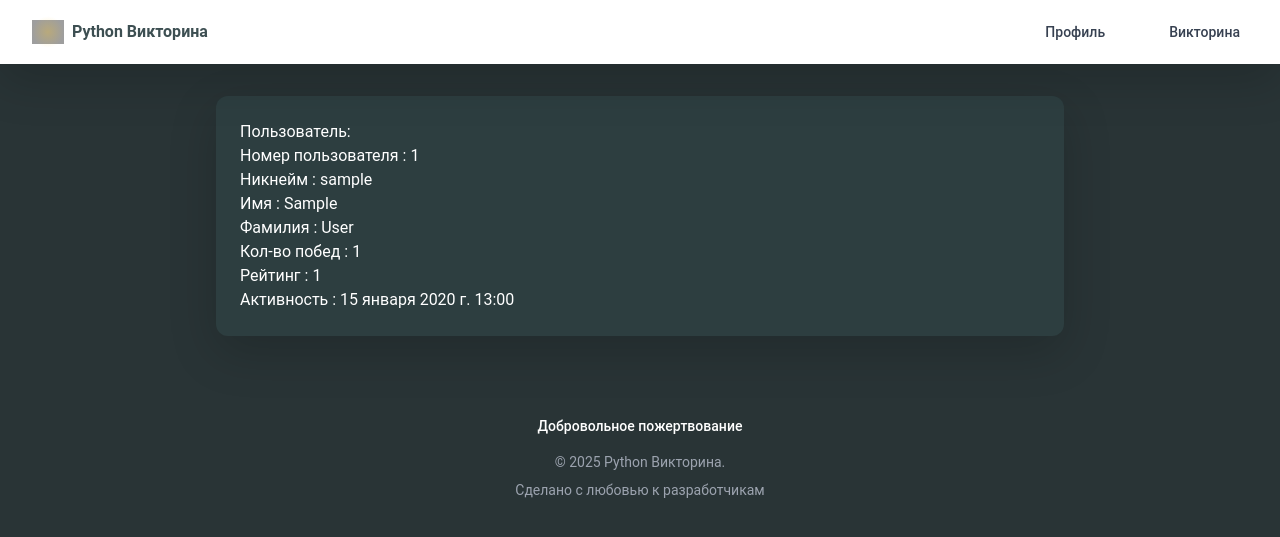
After one commit to IvanPro91/TelegramPollPythonVoid, a Django app: page /profile/1 in a window 1280 px wide. The commit adds this page. Shown: the top 537 px of the page. Run offline with Django 5.2, Linux system fonts and the light colour scheme; tables that the repository leaves empty hold one stand-in row (values such as "Sample post"); parts of the project's set-up code (start-up, migrations or seed data) failed here and were passed over; grey boxes are pictures that could not be loaded.

Commit message:
Добавление шаблона профиля + пути до них

```diff
--- a/config/settings.py
+++ b/config/settings.py
@@ -41,7 +41,7 @@ ROOT_URLCONF = "config.urls"
 TEMPLATES = [
     {
         "BACKEND": "django.template.backends.django.DjangoTemplates",
-        "DIRS": [BASE_DIR / "base" / "templates"],
+        "DIRS": [BASE_DIR / "template"],
         "APP_DIRS": True,
         "OPTIONS": {
             "context_processors": [
--- a/config/urls.py
+++ b/config/urls.py
@@ -7,4 +7,5 @@ urlpatterns = [
     # path("admin/", admin.site.urls),
     path("", include("home.urls")),
     path("polling/", include("polling.urls")),
+    path("profile/", include("user.urls")),
 ] + static(settings.MEDIA_URL, document_root=settings.MEDIA_ROOT)
--- a/home/templates/base/base_template.html
+++ b/template/base/base_template.html
@@ -134,6 +134,8 @@
     let user_id = tg.initDataUnsafe.user.id;
     elem_username.text(first_name + " " + last_name + " @" + username);
 
+    $('.href-profile').prop('href', '/profile/' + user_id)
+
     $("#btn_next_poll").click(function () {
         location.reload();
     })
--- a/home/templates/base/menu.html
+++ b/template/base/menu.html
@@ -14,8 +14,8 @@
             </div>
 
             <div class="hidden md:flex items-center space-x-8">
-                <a class="text-gray-700 hover:text-blue-600 px-3 py-2 text-sm font-medium" href="/">Профиль</a>
-                <a class="text-gray-700 hover:text-blue-600 px-3 py-2 text-sm font-medium" href="/">Викторина</a>
+                <a class="text-gray-700 hover:text-blue-600 px-3 py-2 text-sm font-medium href-profile">Профиль</a>
+                <a class="text-gray-700 hover:text-blue-600 px-3 py-2 text-sm font-medium" href="{% url 'home:home' %}">Викторина</a>
             </div>
             <div class="md:hidden flex items-center">
                 <button class="text-gray-500 hover:text-gray-900 focus:outline-none" id="mobile-menu-button">
@@ -27,10 +27,9 @@
 
     <div class="mobile-menu hidden md:hidden bg-white shadow-lg" id="mobile-menu">
         <div class="px-2 pt-2 pb-3 space-y-1 sm:px-3">
+            <a class="block px-3 py-2 text-base font-medium text-gray-700 hover:text-blue-600 hover:bg-gray-50 href-profile">Профиль</a>
             <a class="block px-3 py-2 text-base font-medium text-gray-700 hover:text-blue-600 hover:bg-gray-50"
-               href="/">Профиль</a>
-            <a class="block px-3 py-2 text-base font-medium text-gray-700 hover:text-blue-600 hover:bg-gray-50"
-               href="/">Викторина</a>
+               href="{% url 'home:home' %}">Викторина</a>
         </div>
     </div>
 </nav>
--- /dev/null
+++ b/user/templates/profile.html
@@ -0,0 +1,18 @@
+{% extends 'base/base_template.html' %}
+
+{% block title %}Викторина{% endblock %}
+{% block content %}
+
+<div class="bg-[#2D3E40] rounded-xl p-6 shadow-lg" id="quiz-screen">
+    Пользователь:
+    <br>
+    <p>Номер пользователя : {{ user.user_id }}</p>
+    <p>Никнейм : {{ user.username }}</p>
+    <p>Имя : {{ user.first_name }}</p>
+    <p>Фамилия : {{ user.last_name }}</p>
+    <p>Кол-во побед : {{ user.count_winner }}</p>
+    <p>Рейтинг : {{ user.position_user }}</p>
+    <p>Активность : {{ user.last_activity }}</p>
+</div>
+
+{% endblock %}
--- /dev/null
+++ b/user/urls.py
@@ -0,0 +1,10 @@
+from django.urls import path
+
+from user.apps import UserConfig
+from user.views import get_profile
+
+app_name = UserConfig.name
+
+urlpatterns = [
+    path("<str:user_id>", get_profile, name="profile"),
+]
--- a/user/views.py
+++ b/user/views.py
@@ -1,3 +1,10 @@
 from django.shortcuts import render
 
+from bot.models import TelegramUser
+
+
 # Create your views here.
+def get_profile(request, user_id):
+    user = TelegramUser.objects.get(user_id=user_id)
+    context = {"user": user}
+    return render(request, template_name="profile.html", context=context)
```
Also changed, not shown: template/base/footer.html (renamed from home/templates/base/footer.html), 1 other file.
